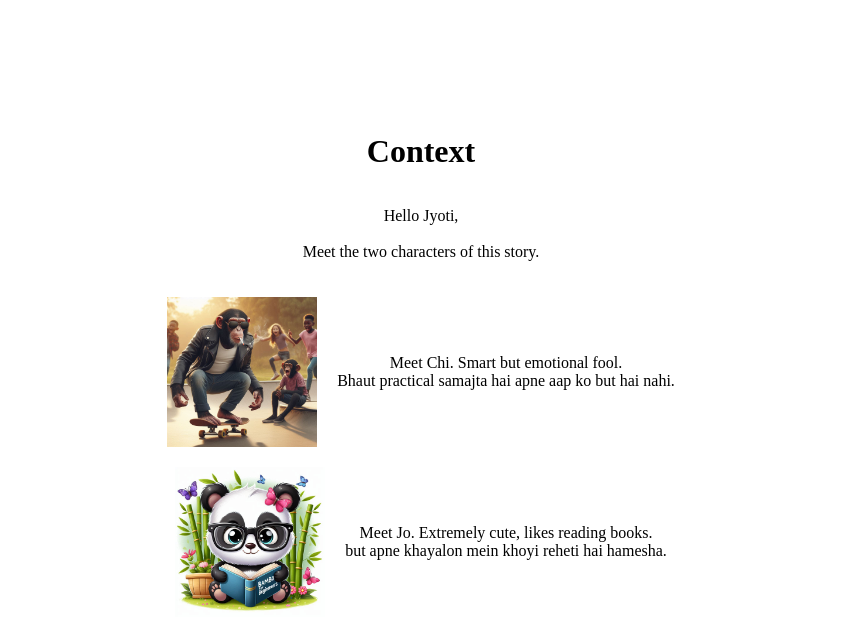
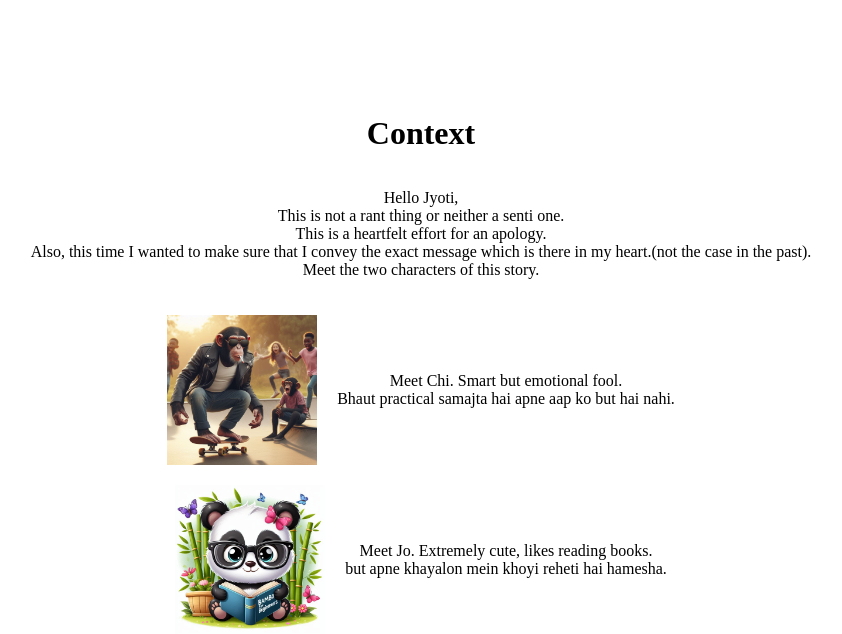
Before and after one commit to lakshayjain99/apology, a Flask app: page /context in a window 1280 px wide. Shown: the top 634 px of the page, without its empty margins (219-1061 px from the left). Run offline with Flask 3, Linux system fonts and the light colour scheme.

Commit message:
Update context.html

```diff
--- a/templates/context.html
+++ b/templates/context.html
@@ -54,7 +54,10 @@
 <div class="container">
     <h1>Context</h1>
     <p>
-        Hello Jyoti,<br><br>
+        Hello Jyoti,<br>
+        This is not a rant thing or neither a senti one.<br>
+        This is a heartfelt effort for an apology. <br>
+        Also, this time I wanted to make sure that I convey the exact message which is there in my heart.(not the case in the past).<br>
         Meet the two characters of this story.
 
     </p>
```
